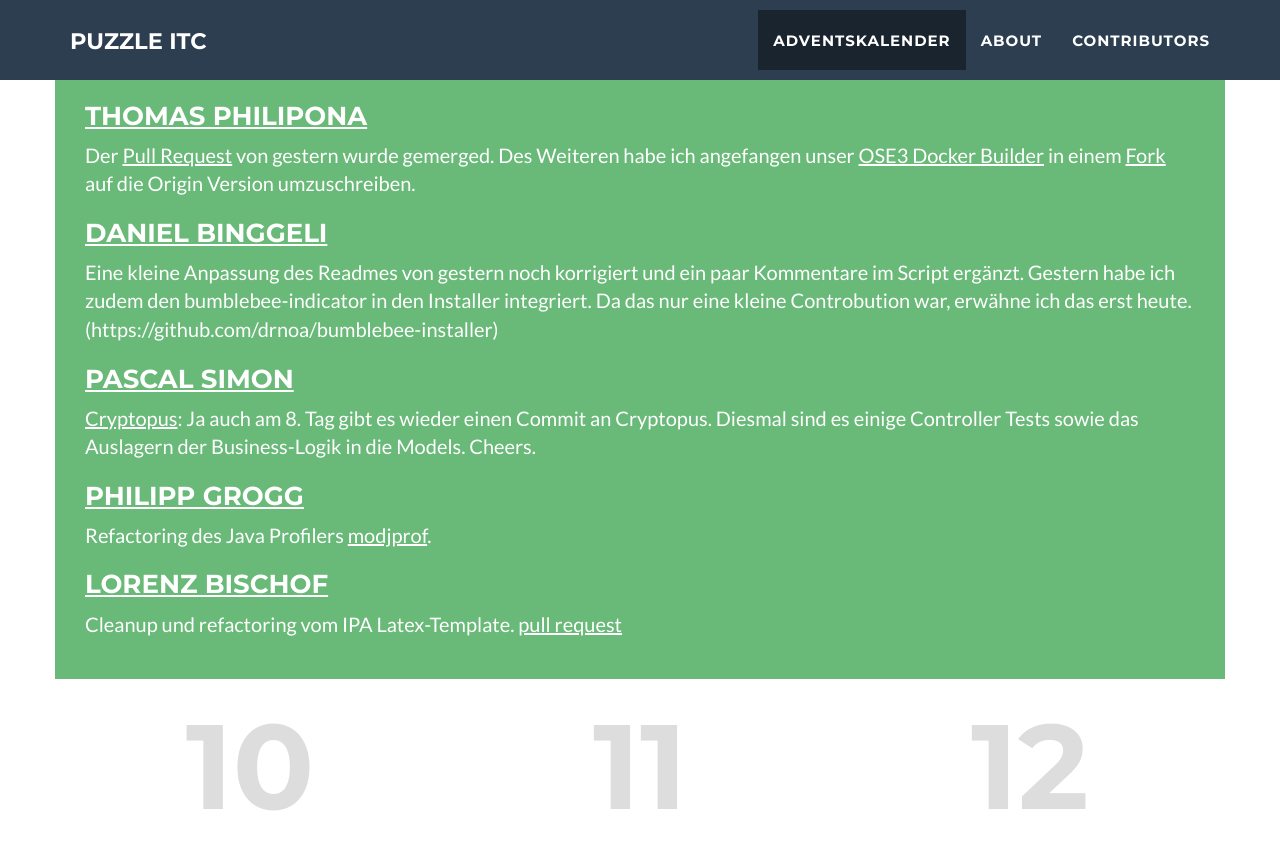
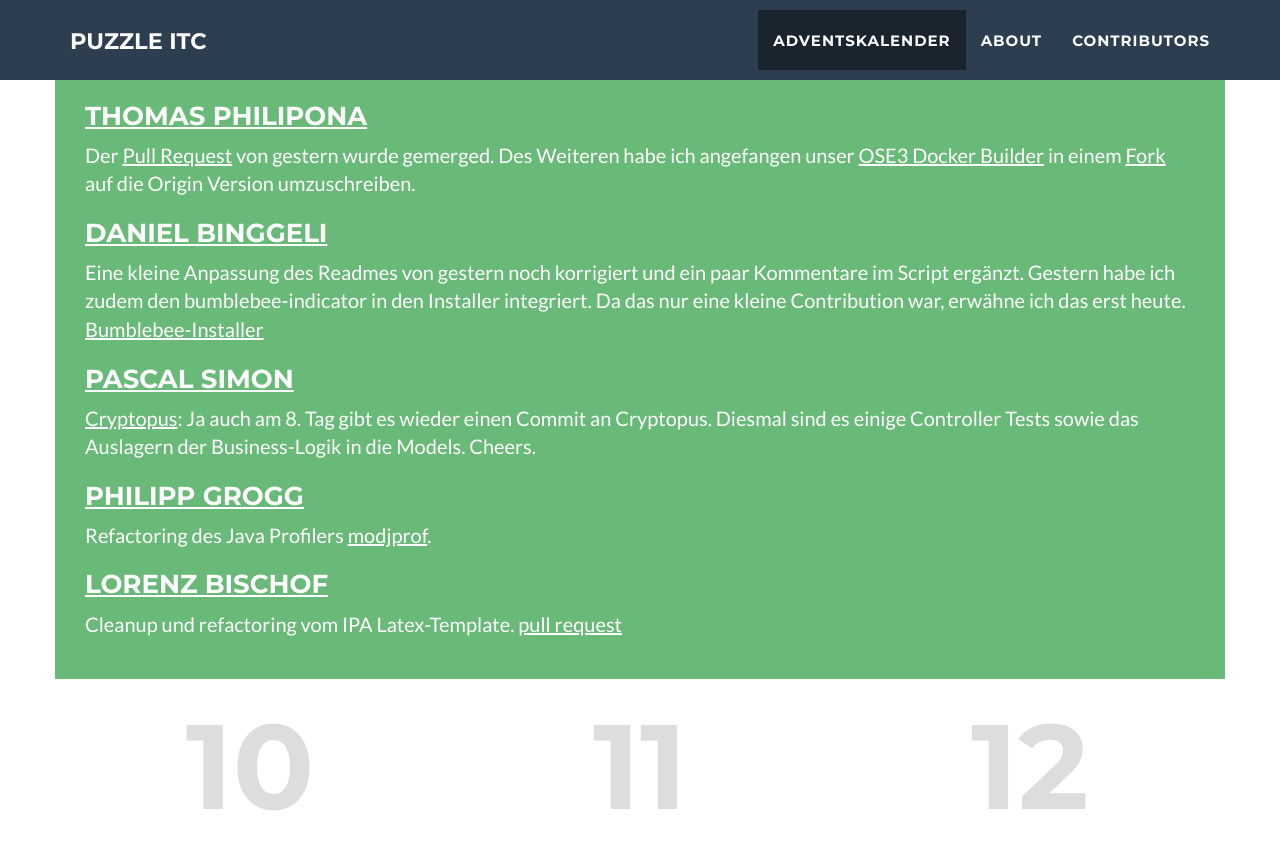
Before and after one commit to puzzle/opensource-advent-challenge-2015, a Jekyll site: the page built from index.html, in a window 1280 px wide and 900 px high, scrolled down 1668 px. Shown: the top 850 px of the window. Built offline with Jekyll 4.4.1, drawn with Linux system fonts in a browser that asks for light colours; nearby versions of some CDN libraries.

Commit message:
Update 08.markdown

```diff
--- a/_doors/08.markdown
+++ b/_doors/08.markdown
@@ -11,7 +11,7 @@
 
 
 ### [Daniel Binggeli](https://github.com/drnoa)
-Eine kleine Anpassung des Readmes von gestern noch korrigiert und ein paar Kommentare im Script ergänzt. Gestern habe ich zudem den bumblebee-indicator in den Installer integriert. Da das nur eine kleine Controbution war, erwähne ich das erst heute. (https://github.com/drnoa/bumblebee-installer)
+Eine kleine Anpassung des Readmes von gestern noch korrigiert und ein paar Kommentare im Script ergänzt. Gestern habe ich zudem den bumblebee-indicator in den Installer integriert. Da das nur eine kleine Contribution war, erwähne ich das erst heute. [Bumblebee-Installer](https://github.com/drnoa/bumblebee-installer)
 
 
 ### [Pascal Simon](https://github.com/psunix)
```
